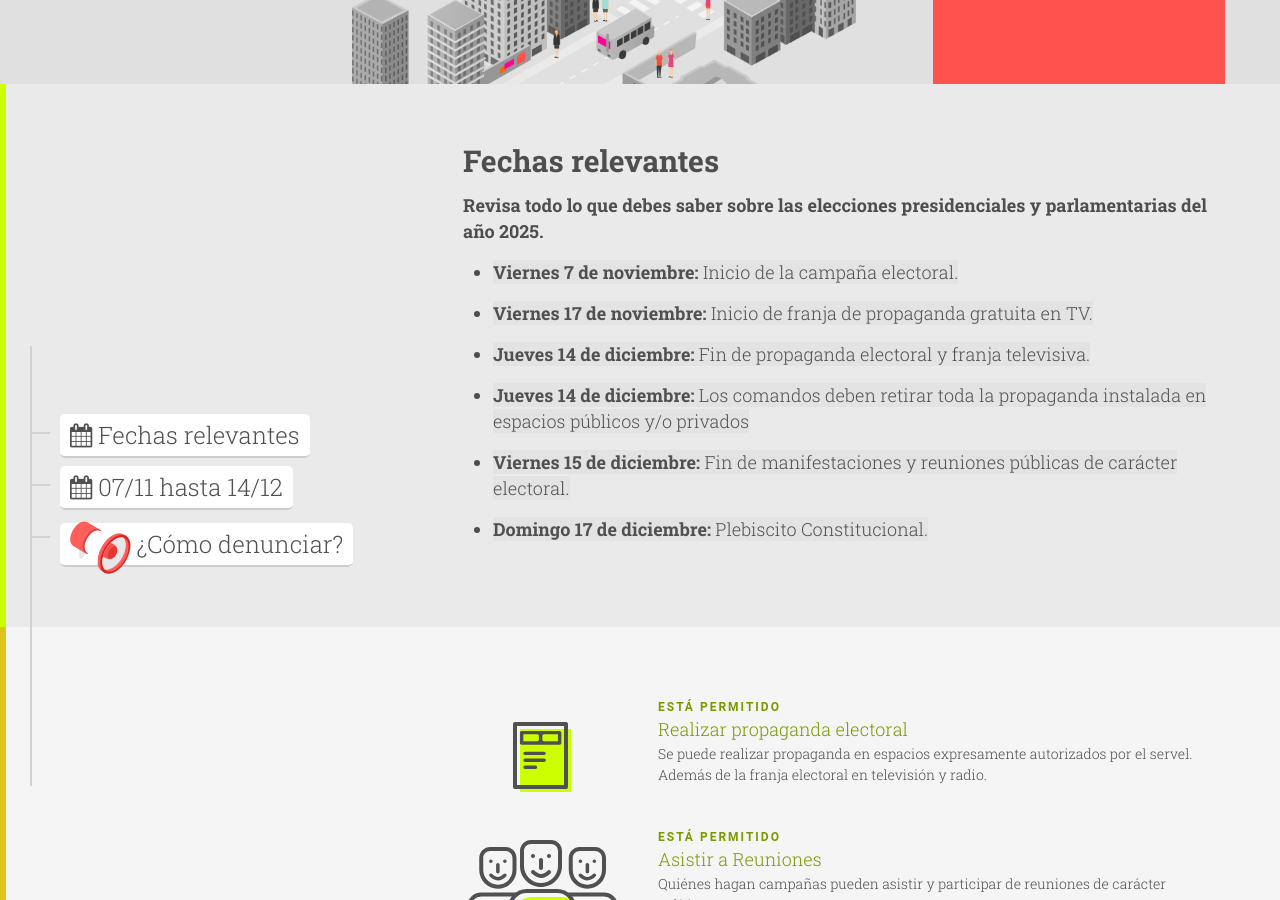
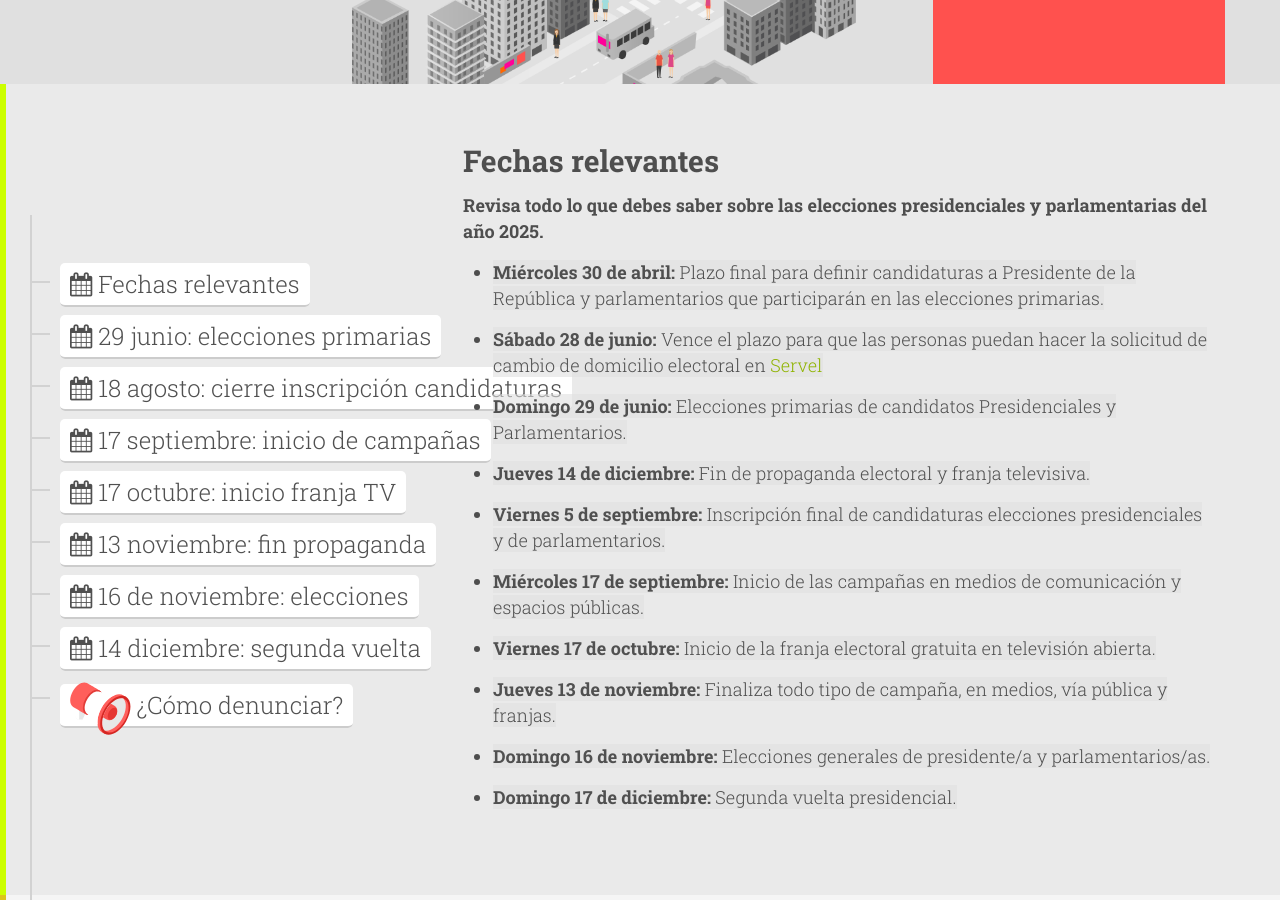
Before and after one commit to ciudadanointeligente/semaforo-electoral, a Jekyll site: the page built from index.html, in a window 1280 px wide and 900 px high, scrolled down 816 px. Built offline with Jekyll 4.4.1, drawn with Linux system fonts in a browser that asks for light colours; nearby versions of some CDN libraries; some of the changed text lies outside the part shown.

Commit message:
actualización2025

```diff
--- a/_includes/denuncia.html
+++ b/_includes/denuncia.html
@@ -4,34 +4,50 @@
       <h2>¿Presenciaste alguna irregularidad?</h2>
       <h4>Cualquier persona puede hacer una denuncia en:</h4>
       <ul>
-        <li><a href="https://www.servel.cl/denuncias/" target="_blank" onClick="ga('send', 'event', 'web-servel', 'click');">Sitio web del Servel</a></li>
-        <li><a href="http://www.servel.cl/direcciones-regionales/" target="_blank" onClick="ga('send', 'event', 'direcciones-regionales', 'click');">Direcciones regionales del Servel</a></li>
+        <li><a href="https://www.servel.cl/denuncias/" target="_blank"
+            onClick="ga('send', 'event', 'web-servel', 'click');">Sitio web del Servel</a></li>
+        <li><a href="http://www.servel.cl/direcciones-regionales/" target="_blank"
+            onClick="ga('send', 'event', 'direcciones-regionales', 'click');">Direcciones regionales del Servel</a></li>
         <li>Carabineros de Chile</li>
       </ul>
-
       <h4>Para denunciar, debes considerar:</h4>
       <ol>
-        <li>Informarte acerca de qué está permitido y qué no. Acá más información sobre <a href="https://www.servel.cl/campana-electoral-2023/" target="_blank" onClick="ga('send', 'event', 'manual-propaganda-servel', 'click');">propaganda electoral.</a></li>
+        <li>Informarte acerca de qué está permitido y qué no. Acá más información sobre
+          <a href="https://www.servel.cl/campanas-electorales/" target="_blank"
+            onClick="ga('send', 'event', 'manual-propaganda-servel', 'click');">propaganda electoral.</a>
+        </li>
         <li>Lugar y fecha de presentación de la denuncia.</li>
         <li>Identificación del denunciante (nombre, apellido, rut y dirección).</li>
-        <li>Descripción de la infracción y del lugar donde se cometió. </li>
+        <li>Descripción de la infracción y del lugar donde se cometió.</li>
         <li>Fecha en que se cometió la infracción o en que tuviste noticia de ella.</li>
         <li>La ley que fue infringida y su artículo correspondiente.</li>
-        <li>En caso de estar en conocimiento, la identificación del presunto infractor (nombre de candidato, partido político, medio de comunicación o aportante, entre otros posibles infractores).</li>
-        <li>Recuerda recopilar e informar en tu denuncia todas las pruebas posibles, como fotografías, vídeos, nombres de testigos, etcétera.</li>
+        <li>En caso de estar en conocimiento, la identificación del presunto infractor (nombre de candidato, partido
+          político, medio de comunicación o aportante, entre otros posibles infractores).</li>
+        <li>Recuerda recopilar e informar en tu denuncia todas las pruebas posibles, como fotografías, vídeos, nombres
+          de testigos, etcétera.</li>
       </ol>
-
-      <h4>Acá encontrarás los lugares autorizados por el Servel para la propaganda en espacio público:</h4>
+      <h4>Lugares autorizados por el Servel y archivo de sanciones:</h4>
       <ul>
-        <li><a href="https://www.servel.cl/centro-de-datos/procesos-electorales-vor/espacios-publicos-para-propaganda-electoral-plebiscito-constitucional-2023/" target="_blank" onClick="ga('send', 'event', 'web-servel', 'click');"> Nómina de espacios públicos autorizados para propaganda electoral</a></li>
-      <ul>
+        <li><a
+            href="https://www.servel.cl/centro-de-datos/procesos-electorales-vor/espacios-publicos-para-la-propaganda-electoras-primarias-presidenciales-y-parlamentarias-2025/"
+            target="_blank" onClick="ga('send', 'event', 'web-servel', 'click');">
+            Nómina de espacios públicos autorizados para propaganda electoral
+          </a></li>
+        <li><a href="https://cdn.servel.cl/transparencia/normativa/2023/terceros_index_procedimientos-sancionatorios-ciclo-electoral-2020-2023.html
+" target="_blank" onClick="ga('send', 'event', 'web-servel', 'click');">
+            Campañas sancionadas en el período 2020-2023
+          </a></li>
+      </ul>
       <br>
       <h4>Leyes:</h4>
       Acá encontrarás las leyes relevantes en la materia:
       <ul>
-        <li><a href="https://bcn.cl/3d0fv" target="_blank" onClick="ga('send', 'event', 'ley-18700', 'click');">Artículo 159 sobre el Plebiscito Constitucional</a></li>
-        <li><a href="https://www.bcn.cl/leychile/navegar?idNorma=1108229" target="_blank" onClick="ga('send', 'event', 'ley-18700', 'click');">Ley 18.700 sobre campañas y propaganda electoral</a></li>
-        <li><a href="https://www.bcn.cl/leychile/navegar?idNorma=1107717" target="_blank" onClick="ga('send', 'event', 'ley-18556', 'click');">Ley 18.556 del Servel y procedimiento sancionador</a></li>
+        <li><a href="https://www.bcn.cl/leychile/navegar?idNorma=1108229" target="_blank"
+            onClick="ga('send', 'event', 'ley-18700', 'click');">Ley 18.700 sobre campañas y propaganda
+            electoral</a></li>
+        <li><a href="https://www.bcn.cl/leychile/navegar?idNorma=1107717" target="_blank"
+            onClick="ga('send', 'event', 'ley-18556', 'click');">Ley 18.556 del Servel y procedimiento
+            sancionador</a></li>
       </ul>
     </div>
   </div>
--- a/_includes/fechasrelevantes.html
+++ b/_includes/fechasrelevantes.html
@@ -6,26 +6,45 @@
       <h4>Revisa todo lo que debes saber sobre las elecciones presidenciales y parlamentarias del año 2025.</h4>
       <ul>
         <li>
-          <h4><mark>Viernes 7 de noviembre: <span class="light">Inicio de la campaña electoral.</mark></h4>
+          <h4><mark>Miércoles 30 de abril: <span class="light">Plazo final para definir candidaturas a Presidente de la
+                República y parlamentarios que participarán en las elecciones primarias.</mark></h4>
         </li>
         <li>
-          <h4><mark>Viernes 17 de noviembre: <span class="light">Inicio de franja de propaganda gratuita en TV.</mark>
-          </h4>
+          <h4><mark>Sábado 28 de junio: <span class="light">Vence el plazo para que las personas puedan hacer la
+                solicitud de cambio de domicilio electoral en <a href="www.servel.cl" target="_blank">Servel</a>
+            </mark></h4>
+        </li>
+        <li>
+          <h4><mark>Domingo 29 de junio: <span class="light">Elecciones primarias de candidatos Presidenciales y
+                Parlamentarios.</mark></h4>
         </li>
         <li>
           <h4><mark>Jueves 14 de diciembre: <span class="light">Fin de propaganda electoral y franja televisiva.</mark>
           </h4>
         </li>
         <li>
-          <h4><mark>Jueves 14 de diciembre: <span class="light">Los comandos deben retirar toda la propaganda instalada
-                en espacios públicos y/o privados</mark></h4>
+          <h4><mark>Viernes 5 de septiembre: <span class="light">Inscripción final de candidaturas elecciones
+                presidenciales y de parlamentarios.</span></mark></h4>
         </li>
         <li>
-          <h4><mark>Viernes 15 de diciembre: <span class="light">Fin de manifestaciones y reuniones públicas de carácter
-                electoral.</mark></h4>
+          <h4><mark>Miércoles 17 de septiembre: <span class="light">Inicio de las campañas en medios de comunicación y
+                espacios
+                públicas.</mark></h4>
         </li>
         <li>
-          <h4><mark>Domingo 17 de diciembre: <span class="light">Plebiscito Constitucional.</mark></h4>
+          <h4><mark>Viernes 17 de octubre: <span class="light">Inicio de la franja electoral gratuita en televisión
+                abierta.</mark></h4>
+        </li>
+        <li>
+          <h4><mark>Jueves 13 de noviembre: <span class="light">Finaliza todo tipo de campaña, en medios, vía pública y
+                franjas.</mark></h4>
+        </li>
+        <li>
+          <h4><mark>Domingo 16 de noviembre: <span class="light">Elecciones generales de presidente/a y
+                parlamentarios/as.</mark></h4>
+        </li>
+        <li>
+          <h4><mark>Domingo 17 de diciembre: <span class="light">Segunda vuelta presidencial.</mark></h4>
         </li>
       </ul>
 
--- a/index.html
+++ b/index.html
@@ -16,7 +16,7 @@ layout: default
       <li role="presentation">
         <a href="#fechassrelevantes" onclick="ga('send', 'event', 'menu-desktop-inicio-campaña', 'click');">
           <span class="nav__counter"><i class="fa fa-calendar" aria-hidden="true"></i> Fechas relevantes</span>
-          <h3 class="nav__body">Conoce las fechas del Plebiscito Constitucional 2023</h3>
+          <h3 class="nav__body">Conoce las fechas claves del año 2025</h3>
         </a>
       </li>
       <!-- <li role="presentation">
@@ -25,16 +25,64 @@ layout: default
             <h3 class="nav__body">Primer período de propaganda electoral</h3>
           </a>
         </li> -->
+
+      <li role="presentation">
+        <a href="#fechassrelevantes" onclick="ga('send', 'event', 'menu-desktop-inicio-campaña', 'click');">
+          <span class="nav__counter"><i class="fa fa-calendar" aria-hidden="true"></i> 29 junio: elecciones
+            primarias</span>
+          <h3 class="nav__body">Aún no comienza campaña</h3>
+        </a>
+      </li>
+
+      <li role="presentation">
+        <a href="#fechassrelevantes" onclick="ga('send', 'event', 'menu-desktop-inicio-campaña', 'click');">
+          <span class="nav__counter"><i class="fa fa-calendar" aria-hidden="true"></i> 18 agosto: cierre inscripción
+            candidaturas</span>
+          <h3 class="nav__body">Aún no comienza campaña</h3>
+        </a>
+      </li>
+
       <li role="presentation">
         <a href="#iniciocampana" onclick="ga('send', 'event', 'menu-desktop-inicio-campaña', 'click');">
-          <span class="nav__counter"><i class="fa fa-calendar" aria-hidden="true"></i> 07/11 hasta 14/12</span>
+          <span class="nav__counter"><i class="fa fa-calendar" aria-hidden="true"></i> 17 septiembre: inicio de
+            campañas</span>
+          <h3 class="nav__body">Período de propaganda electoral</h3>
+        </a>
+      </li>
+
+      <li role="presentation">
+        <a href="#iniciocampana" onclick="ga('send', 'event', 'menu-desktop-inicio-campaña', 'click');">
+          <span class="nav__counter"><i class="fa fa-calendar" aria-hidden="true"></i> 17 octubre: inicio franja
+            TV</span>
           <h3 class="nav__body">Período de propaganda electoral</h3>
         </a>
       </li>
 
 
+      <li role="presentation">
+        <a href="#iniciocampana" onclick="ga('send', 'event', 'menu-desktop-inicio-campaña', 'click');">
+          <span class="nav__counter"><i class="fa fa-calendar" aria-hidden="true"></i> 13 noviembre: fin
+            propaganda</span>
+          <h3 class="nav__body">Fin de propaganda electoral</h3>
+        </a>
+      </li>
 
 
+      <li role="presentation">
+        <a href="#fechassrelevntes" onclick="ga('send', 'event', 'menu-desktop-inicio-campaña', 'click');">
+          <span class="nav__counter"><i class="fa fa-calendar" aria-hidden="true"></i> 16 de noviembre:
+            elecciones</span>
+          <h3 class="nav__body">Elecciones presidencia, senadores y diputados</h3>
+        </a>
+      </li>
+
+      <li role="presentation">
+        <a href="#fechassrelevantes" onclick="ga('send', 'event', 'menu-desktop-inicio-campaña', 'click');">
+          <span class="nav__counter"><i class="fa fa-calendar" aria-hidden="true"></i> 14 diciembre: segunda vuelta
+          </span>
+          <h3 class="nav__body">Segunda vuelta electoral</h3>
+        </a>
+      </li>
       <li role="presentation">
         <a href="#denuncia" onclick="ga('send', 'event', 'menu-desktop-denuncia', 'click');">
           <span class="nav__counter"><img src={{ "/img/denuncia.svg" | prepend: site.baseurl }}> ¿Cómo denunciar?</span>
```
Also changed, not shown: calendario.md (added, +83 -0 lines), calendario.txt (added, +83 -0 lines).
